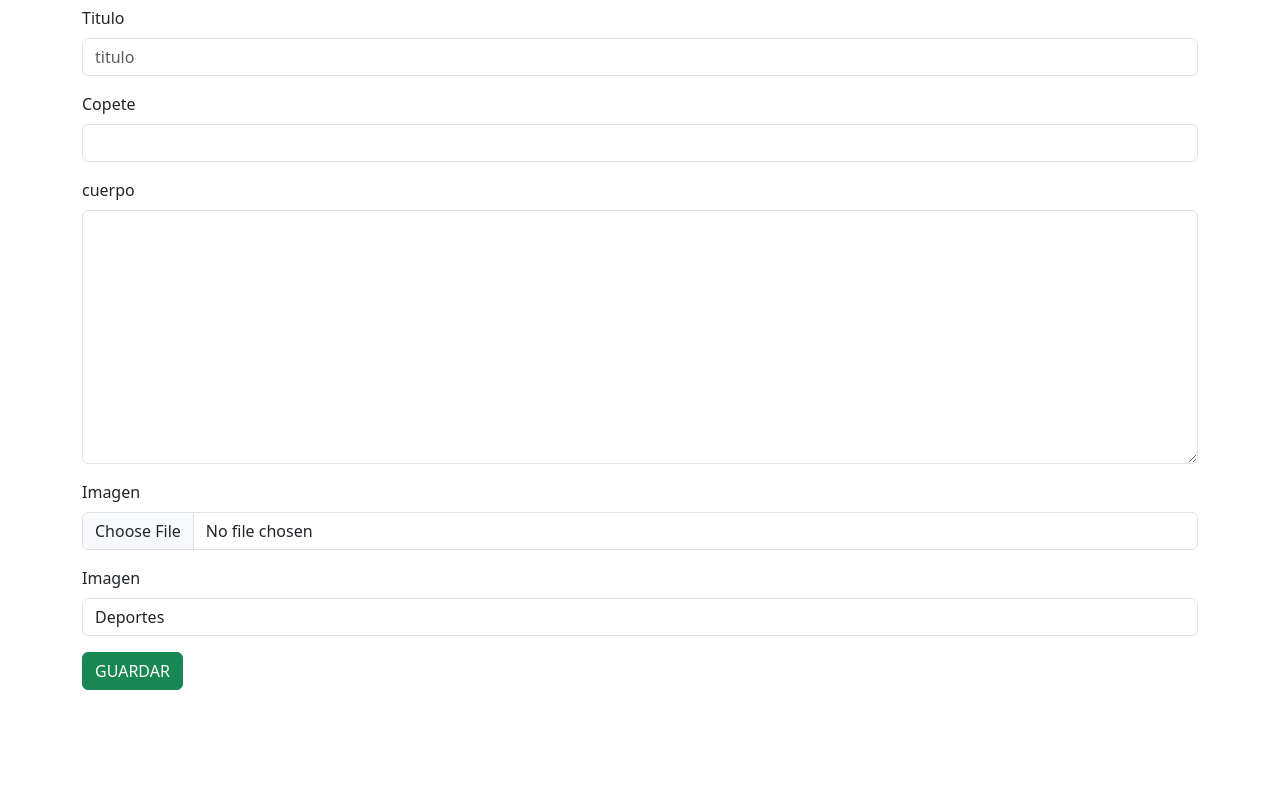
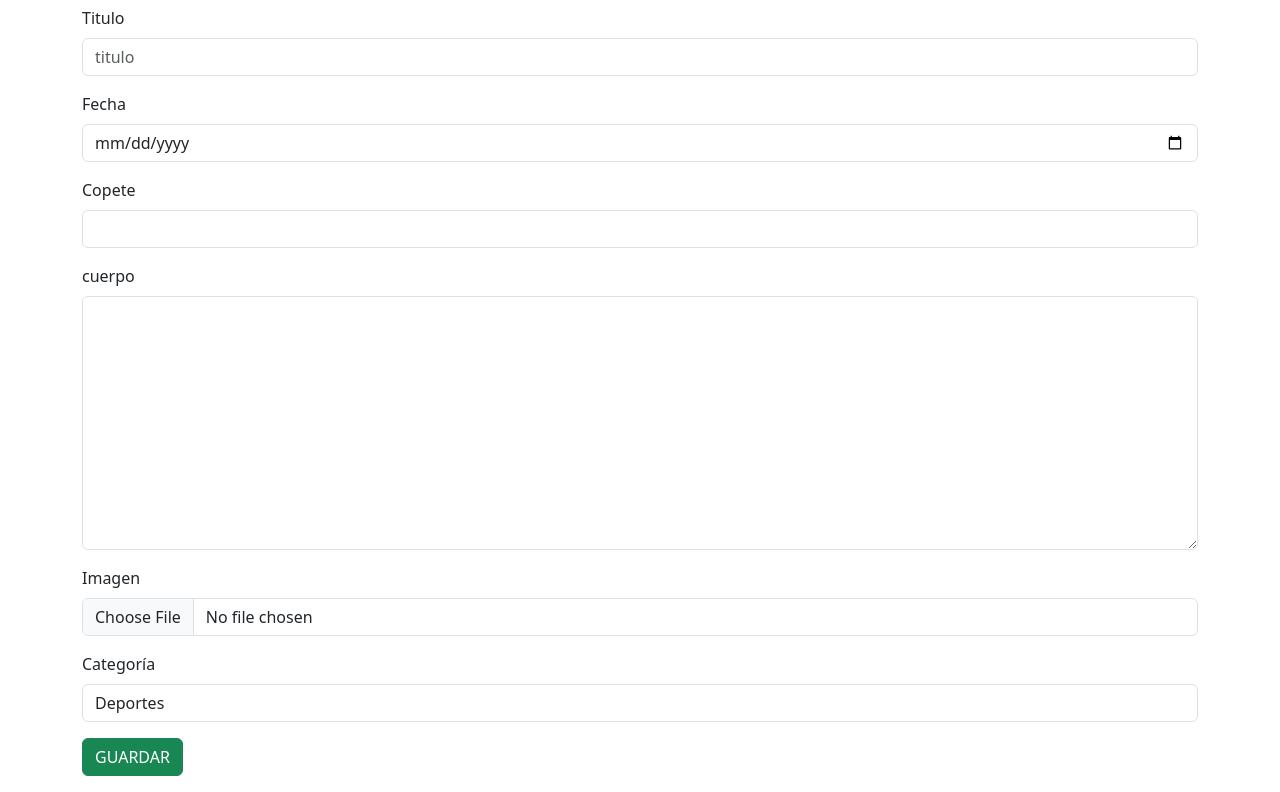
Before and after one commit to LucilaPaiva/diario-de-noticias, a PHP site: page /admin/noticias_nueva.php in a window 1280 px wide. Shown: the part 414-1206 px from the top of the page. Before the commit the page ends 1104 px from the top, so only its background shows below. Run offline with PHP 8.4, Linux system fonts and the light colour scheme; a user stored in the database is signed in; some libraries are stand-ins or nearby versions.

Commit message:
Agregué fecha en noticias

```diff
--- a/admin/css/styles.css
+++ b/admin/css/styles.css
@@ -68,3 +68,8 @@ body {
 .form-label {
     font-weight: bold;
 }
+
+
+/* @media (min-width: 200px) and (max-width: 570px){
+
+} */
--- a/admin/css/styles2.css
+++ b/admin/css/styles2.css
@@ -26,3 +26,7 @@
     margin: 1.2%;
     padding: 1.2%;
 }
+
+/* @media (min-width: 200px) and (max-width: 570px){
+
+} */
--- a/admin/noticias.php
+++ b/admin/noticias.php
@@ -39,6 +39,7 @@ if (!isset($_SESSION['usuario_logueado']))
     <table class="table">
         <tr>
             <th>titulo</th>
+            <th>Fecha</th>
             <th>copete</th>
             <th>editar</th>
             <th>borrar</th>
@@ -60,9 +61,13 @@ if (!isset($_SESSION['usuario_logueado']))
         $nfilas = mysqli_num_rows($consulta);
         for ($i = 0; $i < $nfilas; $i++) {
             $resultado = mysqli_fetch_array($consulta);
+            $inst2 = "select * from usuarios where id_usuario=" . $resultado['id_usuario'];
+            $consulta2 = mysqli_query($conexion, $inst2) or die("no puedo consultar");
+            $autor = mysqli_fetch_array($consulta2);
             print('
                 <tr>
                     <td>' . trim($resultado['titulo']) . '</td>
+                    <td>' . $resultado['fecha'] . '</td>
                     <td>' . substr($resultado['copete'], 0, 50) . '...</td>
                     <td><a href="noticias_editar.php?id_noticia=' . $resultado['id_noticia'] . '" class="btn btn-secondary">editar</a></td>
                     <td><a href="noticias_borrar.php?id_noticia=' . $resultado['id_noticia'] . '&imagen=' . $resultado['imagen'] . '" class="btn btn-danger" onclick="return confirm(&quot; Desea eliminar &quot;)">borrar<a/></td>
--- a/admin/noticias_nueva.php
+++ b/admin/noticias_nueva.php
@@ -32,6 +32,14 @@ if (!isset($_SESSION['usuario_logueado']))
                 <input type="text" class="form-control" id="titulo" name="titulo" placeholder="titulo" required>
             </div>
             <div class="mb-3">
+                <label for="fecha" class="form-label">Fecha</label>
+                <input type="date" class="form-control" id="fecha" name="fecha" placeholder="fecha" required>
+            </div>
+            <!-- <div class="mb-3">
+                <label for="autor" class="form-label">Autor</label>
+                <input type="text" class="form-control" id="autor" name="autor" required>
+            </div> -->
+            <div class="mb-3">
                 <label for="copete" class="form-label">Copete</label>
                 <input type="text" class="form-control" id="copete" name="copete" required>
             </div>
@@ -44,7 +52,7 @@ if (!isset($_SESSION['usuario_logueado']))
                 <input  type="file" class="form-control" id="imagen" name="imagen" required></input>
             </div>
             <div class="mb-3">
-                <label for="categoria" class="form-label">Imagen</label>
+                <label for="categoria" class="form-label">Categoría</label>
                 <select class="form-control" id="categoria" name="categoria" required>
                     <option value="Deportes">Deportes</option>
                     <option value="Moda">Moda</option>
--- a/admin/noticias_nueva_guardar.php
+++ b/admin/noticias_nueva_guardar.php
@@ -38,5 +38,5 @@
     mysqli_stmt_bind_param($stmt,'sssssds', $titulo,$copete,$cuerpo,$imagen,$categoria,$id_usuario,$fecha);
    mysqli_stmt_execute($stmt);*/
     mysqli_close($conexion);
-    header("location:noticias.php?mensaje=Guardo");
+    header("location:noticias.php?mensaje=Noticia Guardada con éxito");
 ?>
--- a/admin/usuarios_nueva_guardar.php
+++ b/admin/usuarios_nueva_guardar.php
@@ -16,6 +16,7 @@
     $password=mysqli_real_escape_string($conexion,$password);
     $nombre=mysqli_real_escape_string($conexion,$nombre);
     $apellido=mysqli_real_escape_string($conexion,$apellido);
+    $fecha=mysqli_real_escape_string($conexion,$fecha);
 
 
     //incriptar password
@@ -24,10 +25,11 @@
     print($salt);
 
     $clave_crypt = crypt ($password, $salt);
-    $instruccion="insert into usuarios (nombre,apellido,usuario,password) values ('$nombre','$apellido','$usuario','$clave_crypt')";
+    $instruccion="insert into usuarios (nombre,apellido,usuario,password,fecha) values ('$nombre','$apellido','$usuario','$clave_crypt','$fecha')";
     $consulta=mysqli_query($conexion,$instruccion)
             or die("no pudo insertar");
 
     mysqli_close($conexion);
+    header("location:usuarios.php?mensaje=USUARIO GUARDADO CON ÉXITO");
 
 ?>
```
Also changed, not shown: imagenes_subidas/1697861812-running.jpg (added), imagenes_subidas/1697861919-running.jpg (added).
